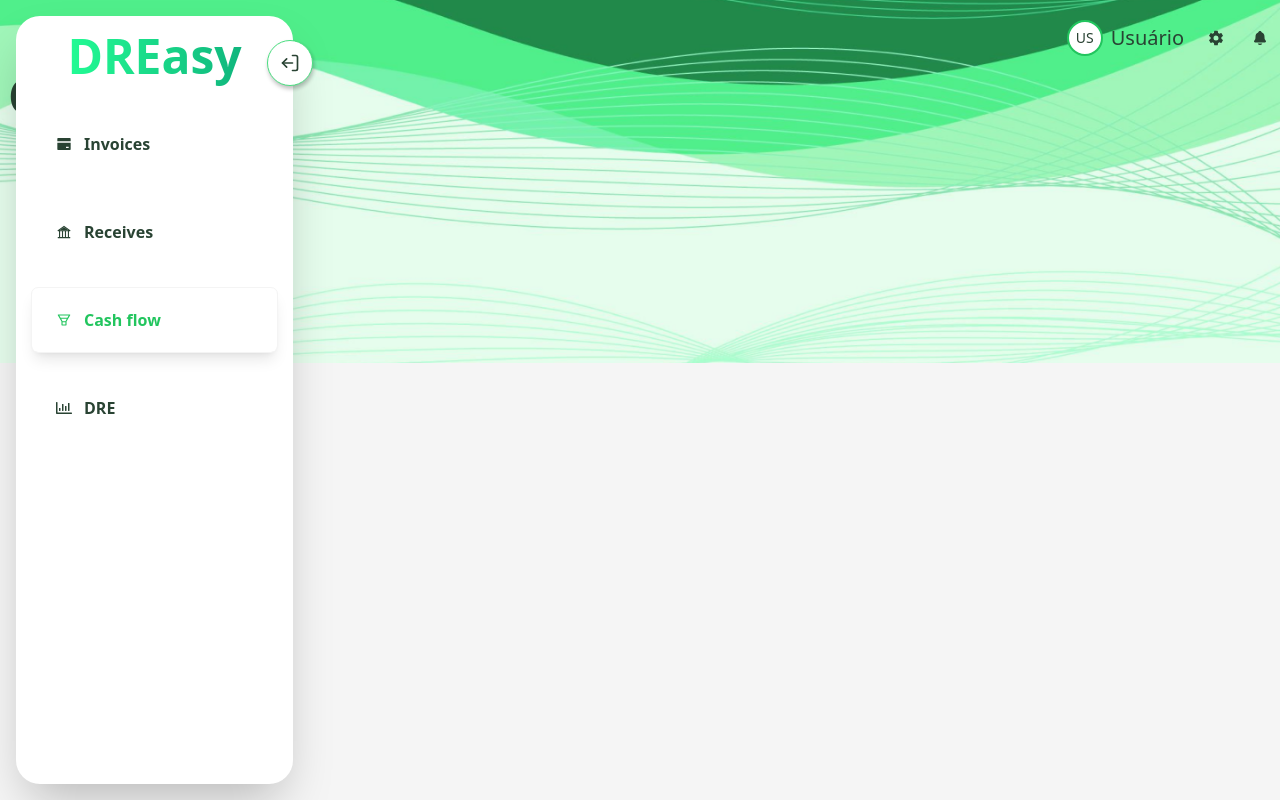
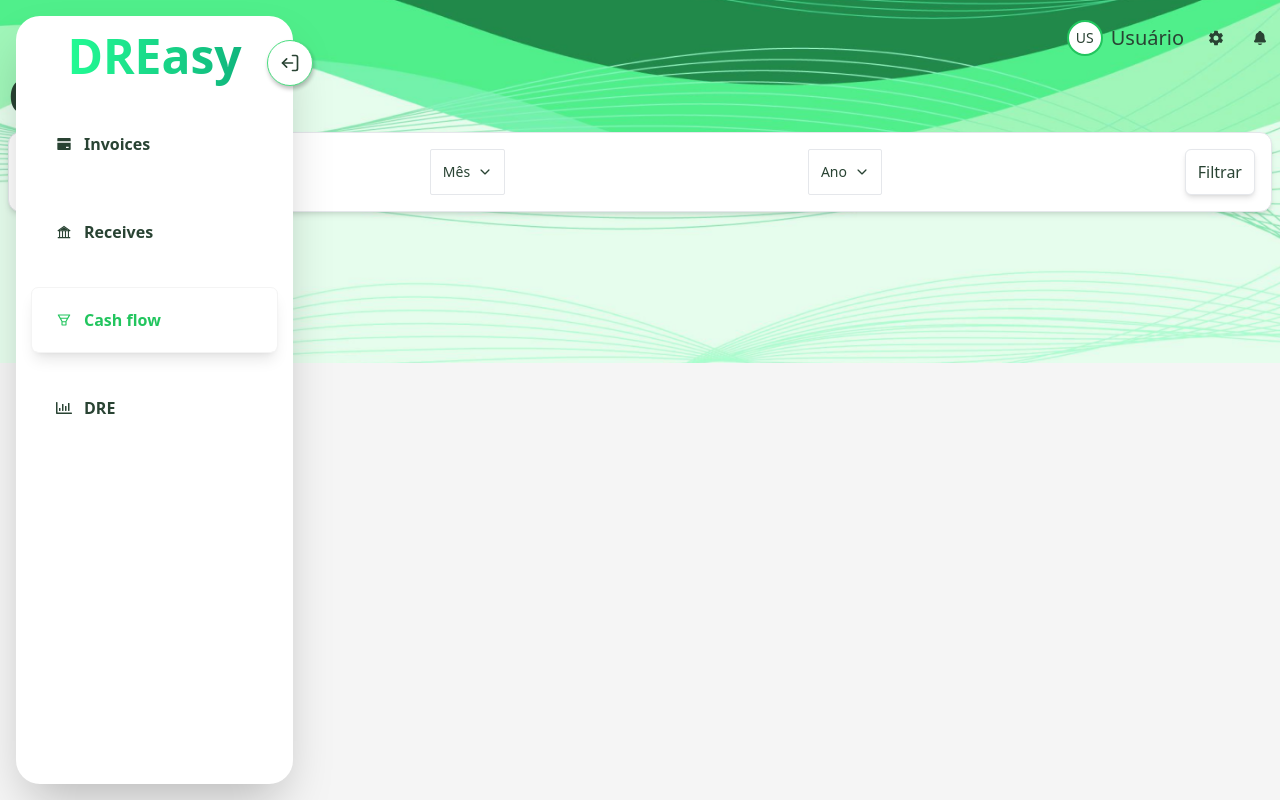
Before and after one commit to Mined-Development-Company/DREasy-Front, a React (Vite) app: page /cash-flow in a window 1280 px wide. Built offline with nearby package versions, Linux system fonts and the light colour scheme.

Commit message:
feat: creates CashFlowFilter

```diff
--- /dev/null
+++ b/src/components/cash-flow-filter/CashFlowFilter.tsx
@@ -0,0 +1,67 @@
+import { useForm } from "react-hook-form";
+import { Select, Option } from "../../forms";
+import { BaseLayout } from "../../layouts"
+import { Button } from "../ui";
+
+type Fields = {
+  exibition: string;
+  month: string;
+  year: string;
+}
+
+export const CashFlowFilter = () => {
+  const {
+    register,
+    handleSubmit,
+    formState: { errors },
+  } = useForm<Fields>();
+
+  const onSubmit = handleSubmit((data) => {
+    console.log(data);
+  });
+
+  return (
+    <BaseLayout>
+      <form
+        onSubmit={onSubmit}
+        className="grid grid-rows-2 grid-cols-3 gap-2 sm:gap-4 justify-between sm:flex"
+      >
+        <Select
+          {...register('exibition')}
+          placeholder="Exibição"
+          classes={{ container: 'max-w-xs w-full' }}
+        >
+          <Option value="value-a">option-a</Option>
+          <Option value="value-b">option-b</Option>
+        </Select>
+
+        <Select
+          {...register('month')}
+          placeholder="Mês"
+          classes={{ container: 'max-w-xs w-full' }}
+        >
+          <Option value="value-a">option-a</Option>
+          <Option value="value-b">option-b</Option>
+        </Select>
+
+        <Select
+          {...register('year')}
+          placeholder="Ano"
+          classes={{ container: 'max-w-xs w-full' }}
+        >
+          <Option value="value-a">option-a</Option>
+          <Option value="value-b">option-b</Option>
+        </Select>
+
+        <Button
+          type="submit"
+          className="w-fit col-span-3 justify-self-end"
+          color="secondary"
+          size="md"
+        >
+          Filtrar
+        </Button>
+      </form>
+    </BaseLayout>
+  );
+}
--- a/src/pages/CashFlow.tsx
+++ b/src/pages/CashFlow.tsx
@@ -2,11 +2,13 @@
 import { LayoutDualPanel } from '../layouts';
 // Components
 import { PageIdentifier } from '../components';
+import { CashFlowFilter } from '../components/cash-flow-filter/CashFlowFilter';
 
 export const CashFlow = () => {
   return (
     <LayoutDualPanel>
       <PageIdentifier title="Cash flow" />
+      <CashFlowFilter />
     </LayoutDualPanel>
   );
 };
```
